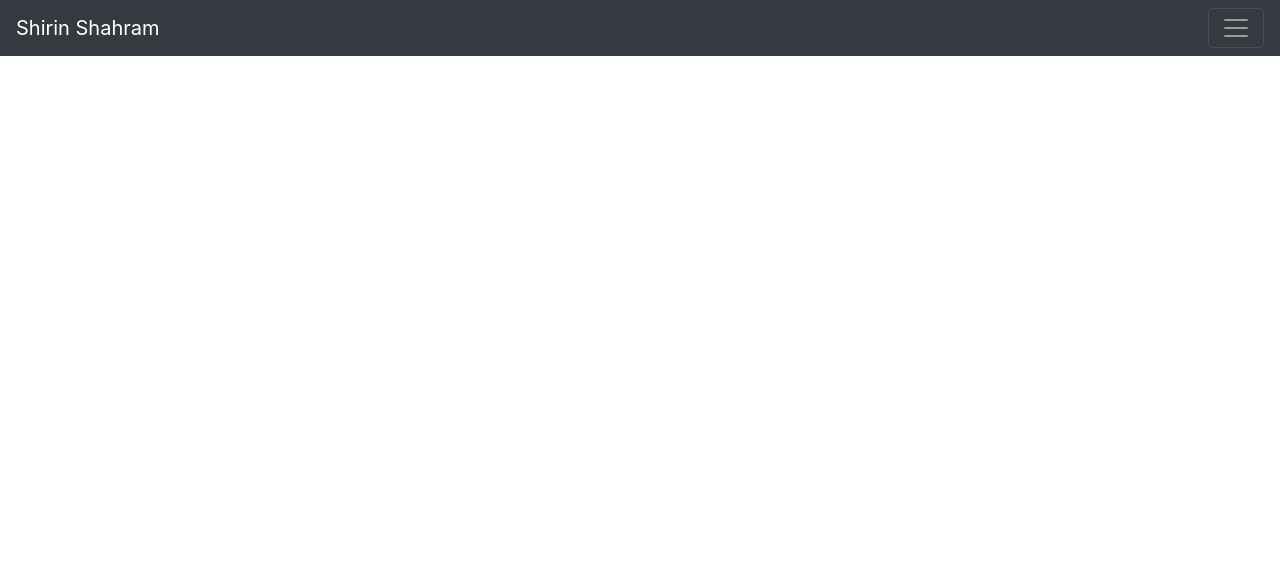
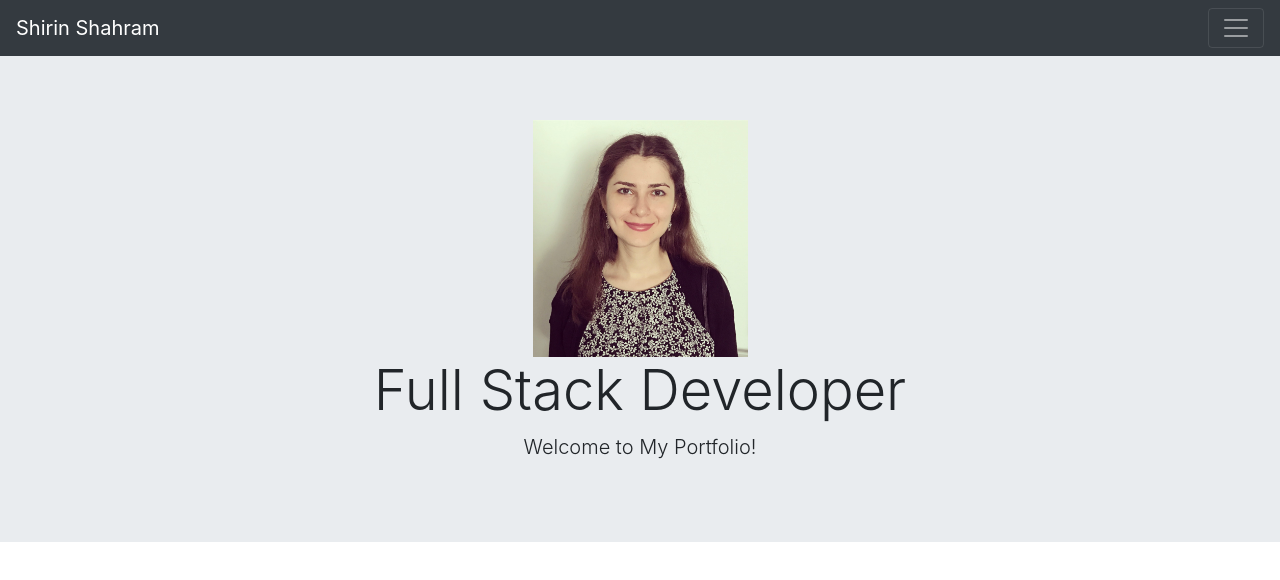
Before and after one commit to sshahram/shirin-shahram, a plain HTML site: page index.html in a window 1280 px wide. Drawn offline with nearby package versions, Linux system fonts and the light colour scheme.

Commit message:
add hero section

```diff
--- a/assets/css/style.css
+++ b/assets/css/style.css
@@ -0,0 +1,20 @@
+.hero {
+    display: flex;
+    justify-content: space-between;
+    flex-wrap: wrap;
+    align-items: flex-end;
+    background-color: var(--primary-color);
+}
+
+  .hero img {
+    width: 215px;
+    height: auto;
+    position: relative;
+    margin: auto;
+  }
+
+  .hero-text {
+      margin: auto;
+      position: relative;
+      text-align:center;
+  }
--- a/index.html
+++ b/index.html
@@ -5,12 +5,15 @@
     <meta charset="UTF-8">
     <meta http-equiv="X-UA-Compatible" content="IE=edge">
     <meta name="viewport" content="width=device-width, initial-scale=1.0">
+    <link rel="stylesheet" href="./assets/css/style.css">
     <link rel="stylesheet" href="https://stackpath.bootstrapcdn.com/bootstrap/4.3.1/css/bootstrap.min.css"
         integrity="sha384-ggOyR0iXCbMQv3Xipma34MD+dH/1fQ784/j6cY/iJTQUOhcWr7x9JvoRxT2MZw1T" crossorigin="anonymous">
     <title>Portfolio</title>
 </head>
 
 <body>
+    <header>
+        <!-- Navbar -->
         <nav class="navbar navbar-dark bg-dark">
             <a class="navbar-brand" href="#">Shirin Shahram</a>
             <button class="navbar-toggler" type="button" data-toggle="collapse" data-target="#navbarNav"
@@ -34,6 +37,18 @@
                 </ul>
             </div>
         </nav>
+    </header>
+
+    <!-- hero/jumbotron -->
+    <div class="jumbotron jumbotron-fluid hero">
+        <img src="./assets/images/profile-pic.jpg" alt="shirin's profile picture" class="hero-img" />
+        <div class="container hero-text">
+            <h1 class="display-4">Full Stack Developer</h1>
+            <p class="lead">Welcome to My Portfolio!</p>
+        </div>
+    </div>
+
+    <!-- script tags -->
     <script src="https://code.jquery.com/jquery-3.3.1.slim.min.js"
         integrity="sha384-q8i/X+965DzO0rT7abK41JStQIAqVgRVzpbzo5smXKp4YfRvH+8abtTE1Pi6jizo"
         crossorigin="anonymous"></script>
```
Also changed, not shown: assets/images/profile-pic.JPG (added). Lines whose indentation alone changed are shown as unchanged.
